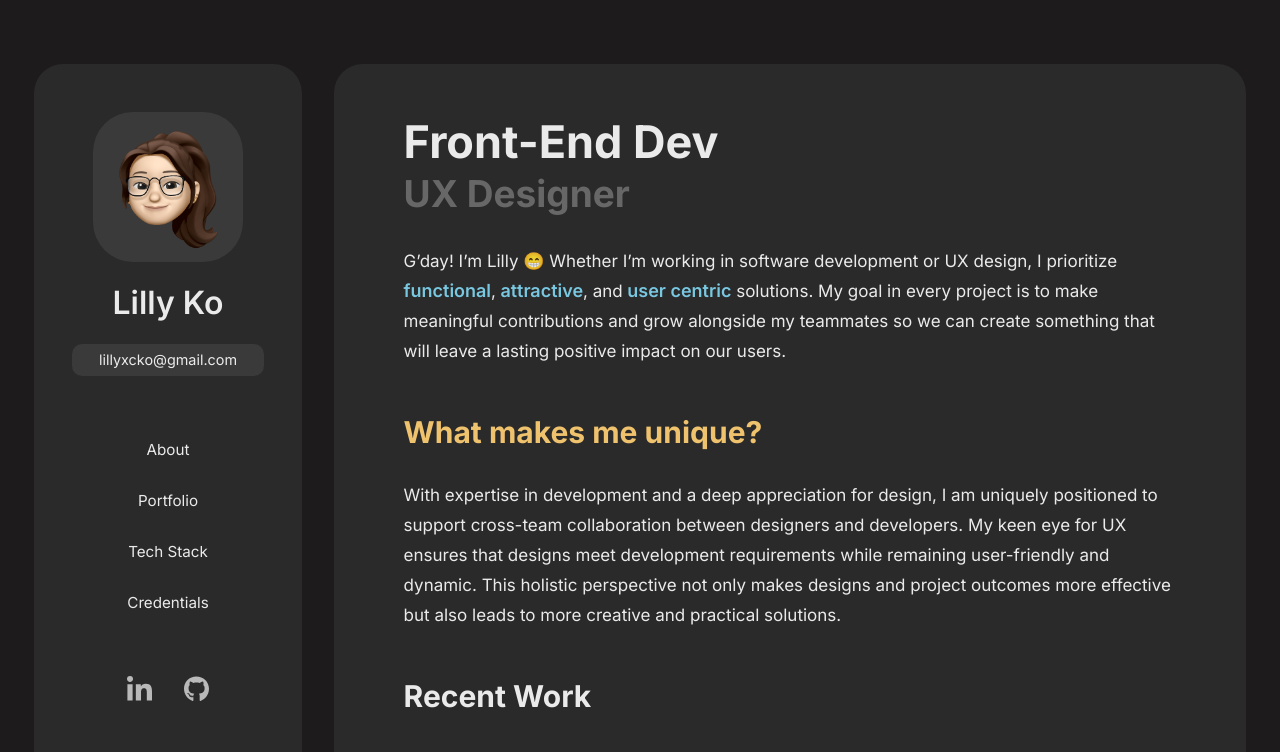
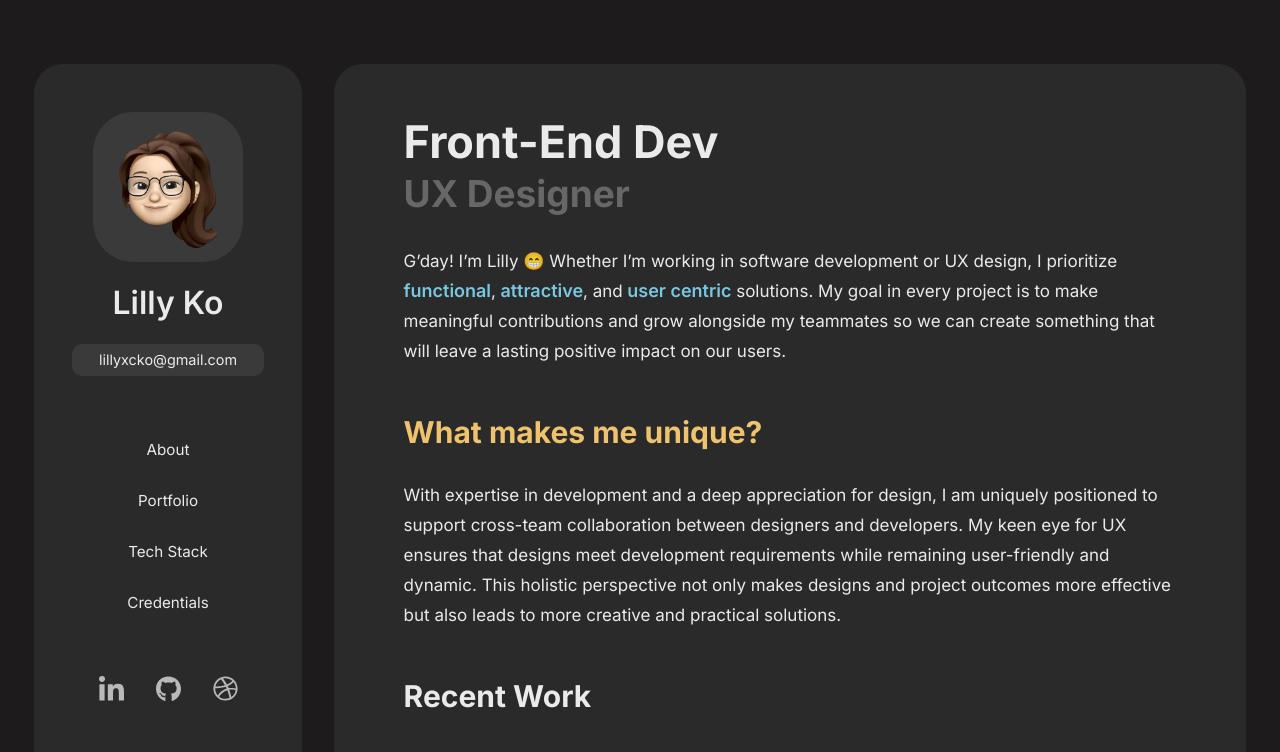
Before and after one commit to lillyxcko/lillyxcko.github.io, a React (Create React App) app: page / in a window 1280 px wide. Shown: the top 752 px of the page. Built offline with nearby package versions, Linux system fonts and the light colour scheme.

Commit message:
dribble logo

```diff
--- a/src/components/Sidebar.js
+++ b/src/components/Sidebar.js
@@ -2,6 +2,7 @@ import React from 'react';
 import avatar from '../images/my-avatar2.png';
 import linkedin from '../images/linkedin.svg';
 import github from '../images/github.svg';
+import dribble from '../images/dribble.svg';
 import '../App.css';
 
 function Sidebar({ emailRef, copied, copyToClipboard }) {
@@ -33,6 +34,9 @@ function Sidebar({ emailRef, copied, copyToClipboard }) {
         <a href="https://github.com/lillyxcko" target="_blank" rel="noopener noreferrer">
           <img src={github} alt="GitHub" className="social-logo" title="GitHub"/>
         </a>
+        <a href="https://dribble.com/lillyxcko" target="_blank" rel="noopener noreferrer">
+          <img src={dribble} alt="Dribble" className="social-logo" title="Dribble"/>
+        </a>
       </div>
     </div>
   );
```
Also changed, not shown: src/images/dribble.svg (added), 15 other files (tests, documents, lock files or other folders).
